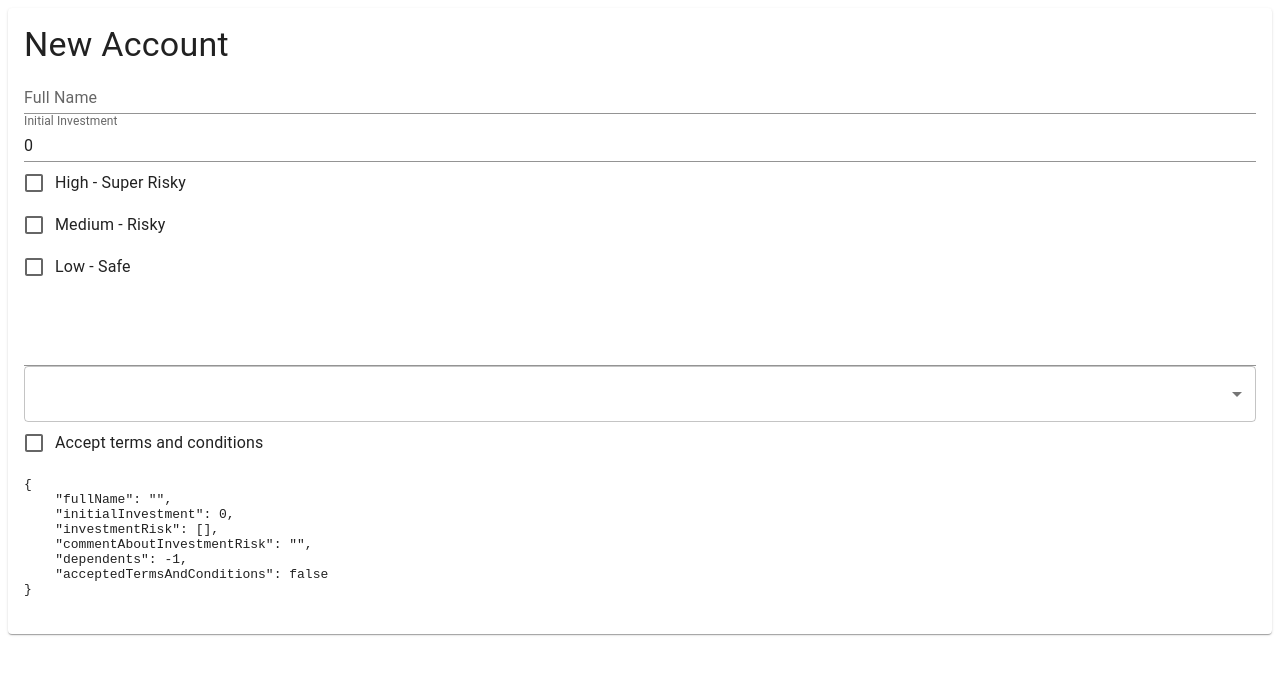
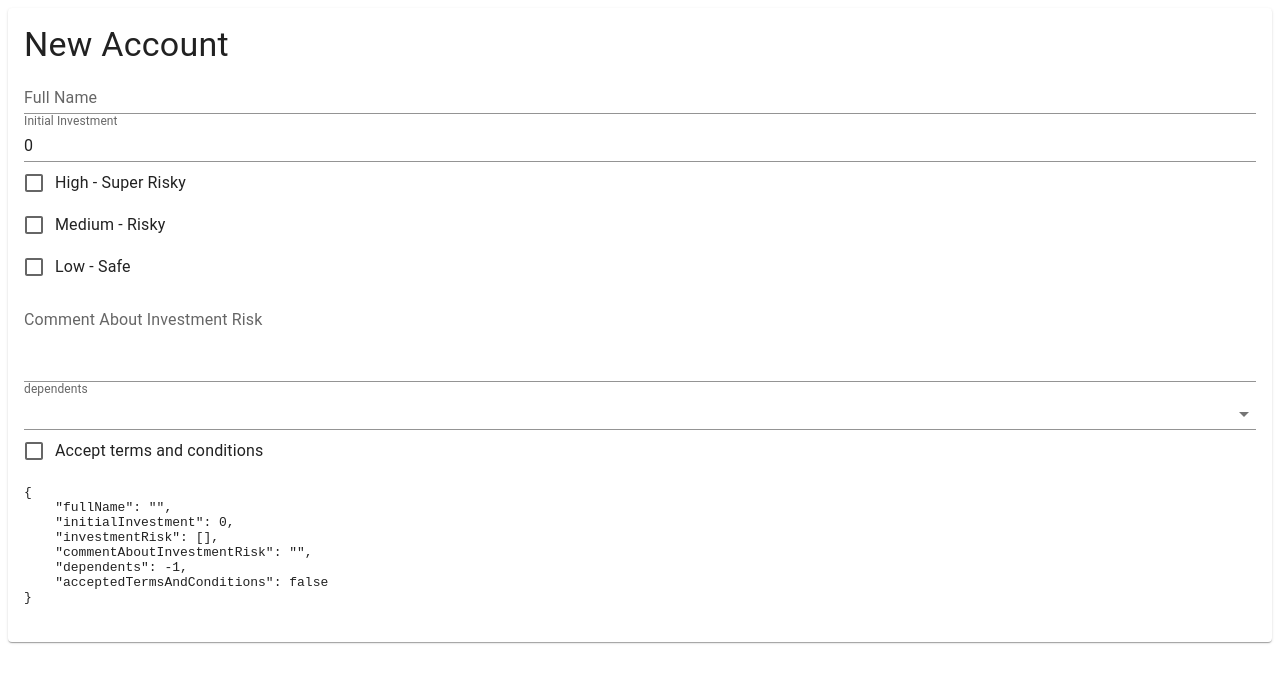
Before and after one commit to Annie-Huang/formik-typescript-material-ui, a React (Create React App) app: page / in a window 1280 px wide. Shown: the top 682 px of the page. Built offline with nearby package versions, Linux system fonts and the light colour scheme.

Commit message:
Add label into comment and dependents fields

```diff
--- a/src/FormDemo.tsx
+++ b/src/FormDemo.tsx
@@ -79,6 +79,7 @@ export const FormDemo = () => {
                   rows={3}
                   rowsMax={10}
                   variant='standard'
+                  label='Comment About Investment Risk'
                 />
               </FormGroup>
 
@@ -91,7 +92,13 @@ export const FormDemo = () => {
                 {/*  <option value={4}>4</option>*/}
                 {/*  <option value={5}>5</option>*/}
                 {/*</Field>*/}
-                <Field name='dependents' as={TextField} select>
+                <Field
+                  name='dependents'
+                  label='dependents'
+                  as={TextField}
+                  select
+                  variant='standard'
+                >
                   <MenuItem value={0}>0</MenuItem>
                   <MenuItem value={1}>1</MenuItem>
                   <MenuItem value={2}>2</MenuItem>
```
